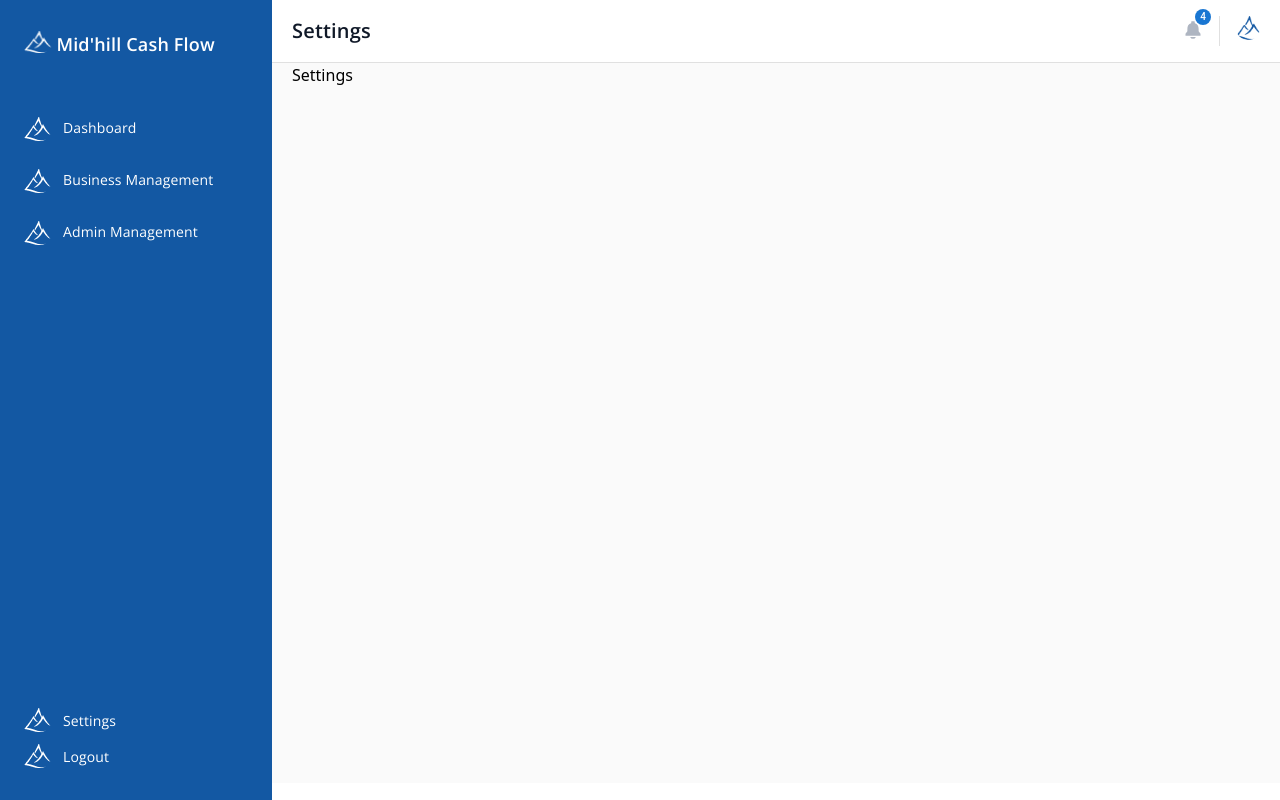
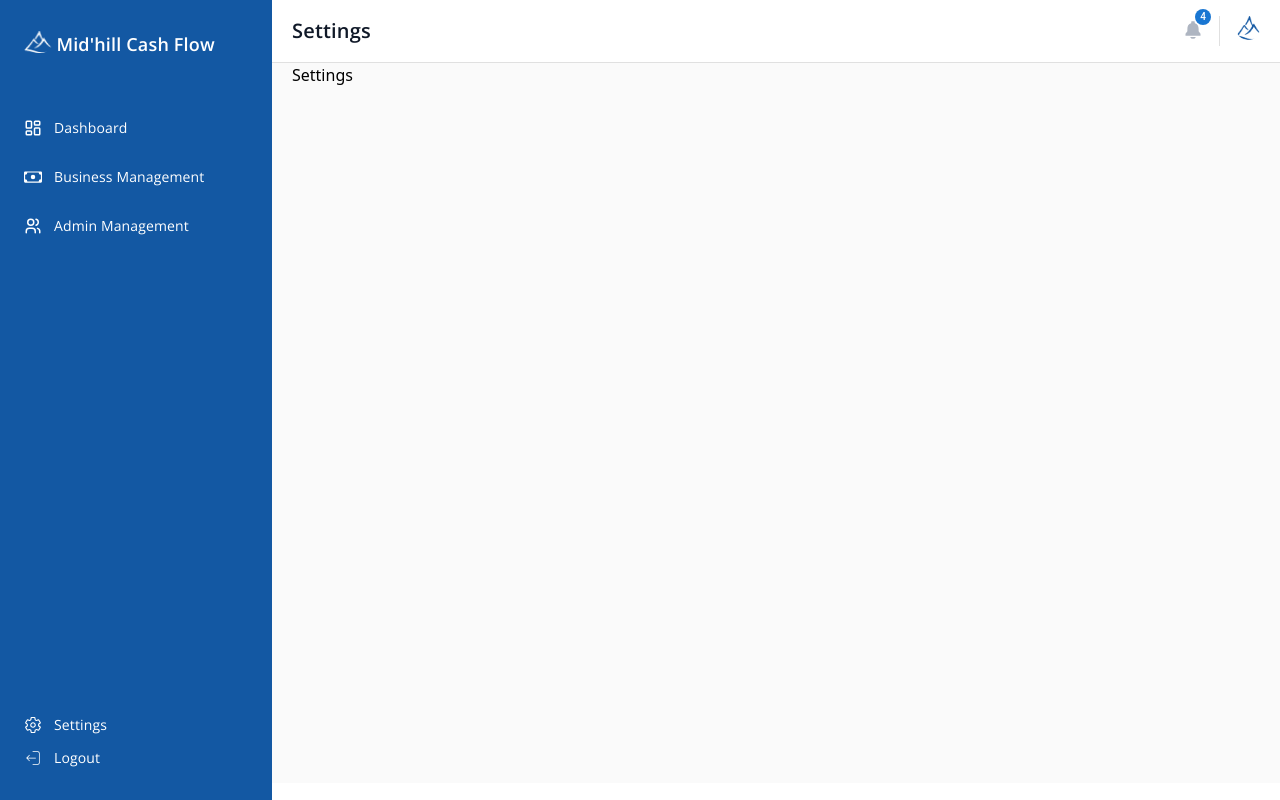
Before and after one commit to debagit10/middlehill-admin-dashboard, a React (Vite) app: page /settings in a window 1280 px wide. Built offline with nearby package versions, Linux system fonts and the light colour scheme.

Commit message:
feat: update Sidebar component to use icon components instead of images for better scalability and consistency

```diff
--- a/src/components/Sidebar.tsx
+++ b/src/components/Sidebar.tsx
@@ -1,12 +1,29 @@
 import logo from "../logo/Logo_white.png";
 import { Typography } from "@mui/material";
 import { useNavigate } from "react-router-dom";
+import { LuLayoutDashboard } from "react-icons/lu";
+import { BsCash } from "react-icons/bs";
+import { TbUsers } from "react-icons/tb";
+
+import { IoSettingsOutline } from "react-icons/io5";
+import { CiLogout } from "react-icons/ci";
+import React from "react";
 
 const sideItems = [
-  { id: 1, name: "Dashboard", icon: logo, route: "/dashboard" },
-  { id: 1, name: "Business Management", icon: logo, route: "/business-mgt" },
+  {
+    id: 1,
+    name: "Dashboard",
+    icon: <LuLayoutDashboard />,
+    route: "/dashboard",
+  },
+  {
+    id: 1,
+    name: "Business Management",
+    icon: <BsCash />,
+    route: "/business-mgt",
+  },
 
-  { id: 1, name: "Admin Management", icon: logo, route: "/admin-mgt" },
+  { id: 1, name: "Admin Management", icon: <TbUsers />, route: "/admin-mgt" },
 ];
 
 const Sidebar = () => {
@@ -35,10 +52,10 @@ const Sidebar = () => {
           {sideItems.map((item, index) => (
             <div
               key={index}
-              className="flex gap-[12px] py-[12px] px-[16px] rounded-[4px] cursor-pointer"
+              className="flex items-center gap-[12px] py-[12px] px-[16px] rounded-[4px] cursor-pointer"
               onClick={() => navigate(item.route)}
             >
-              <img src={item.icon} alt="icon" />
+              <div>{React.cloneElement(item.icon, { size: 18 })}</div>
               <Typography
                 fontWeight={400}
                 sx={{ fontFamily: "Open Sans, sans-serif" }}
@@ -57,7 +74,7 @@ const Sidebar = () => {
           className="flex gap-[12px] items-center cursor-pointer"
           onClick={() => navigate("/settings")}
         >
-          <img src={logo} alt="Settings" />
+          <IoSettingsOutline size={18} />
           <Typography
             fontWeight={400}
             sx={{ fontFamily: "Open Sans, sans-serif" }}
@@ -67,7 +84,7 @@ const Sidebar = () => {
           </Typography>
         </div>
         <div className="flex gap-[12px] items-center cursor-pointer">
-          <img src={logo} alt="Logout" />
+          <CiLogout size={18} />
           <Typography
             fontWeight={400}
             sx={{ fontFamily: "Open Sans, sans-serif" }}
```
